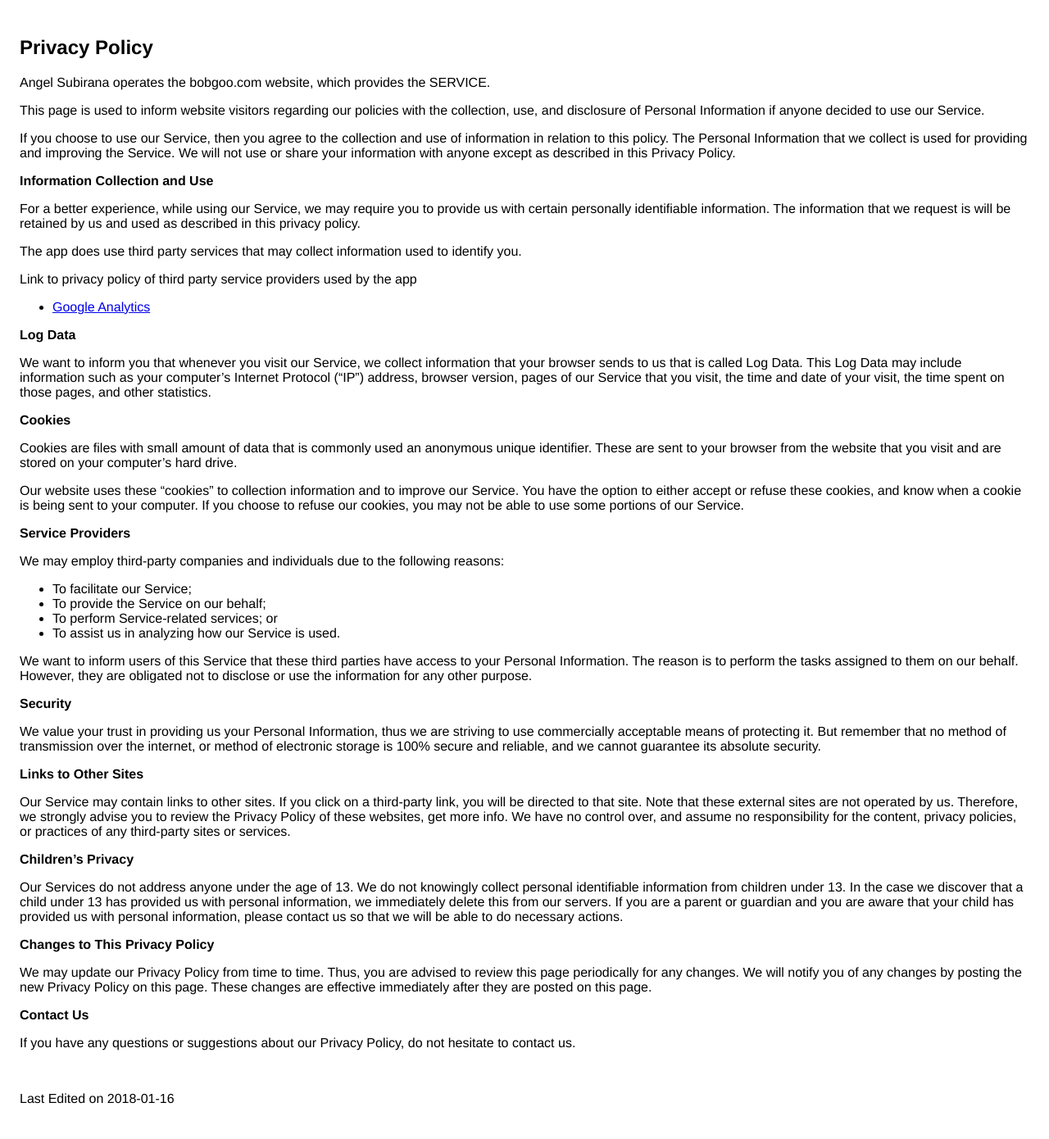
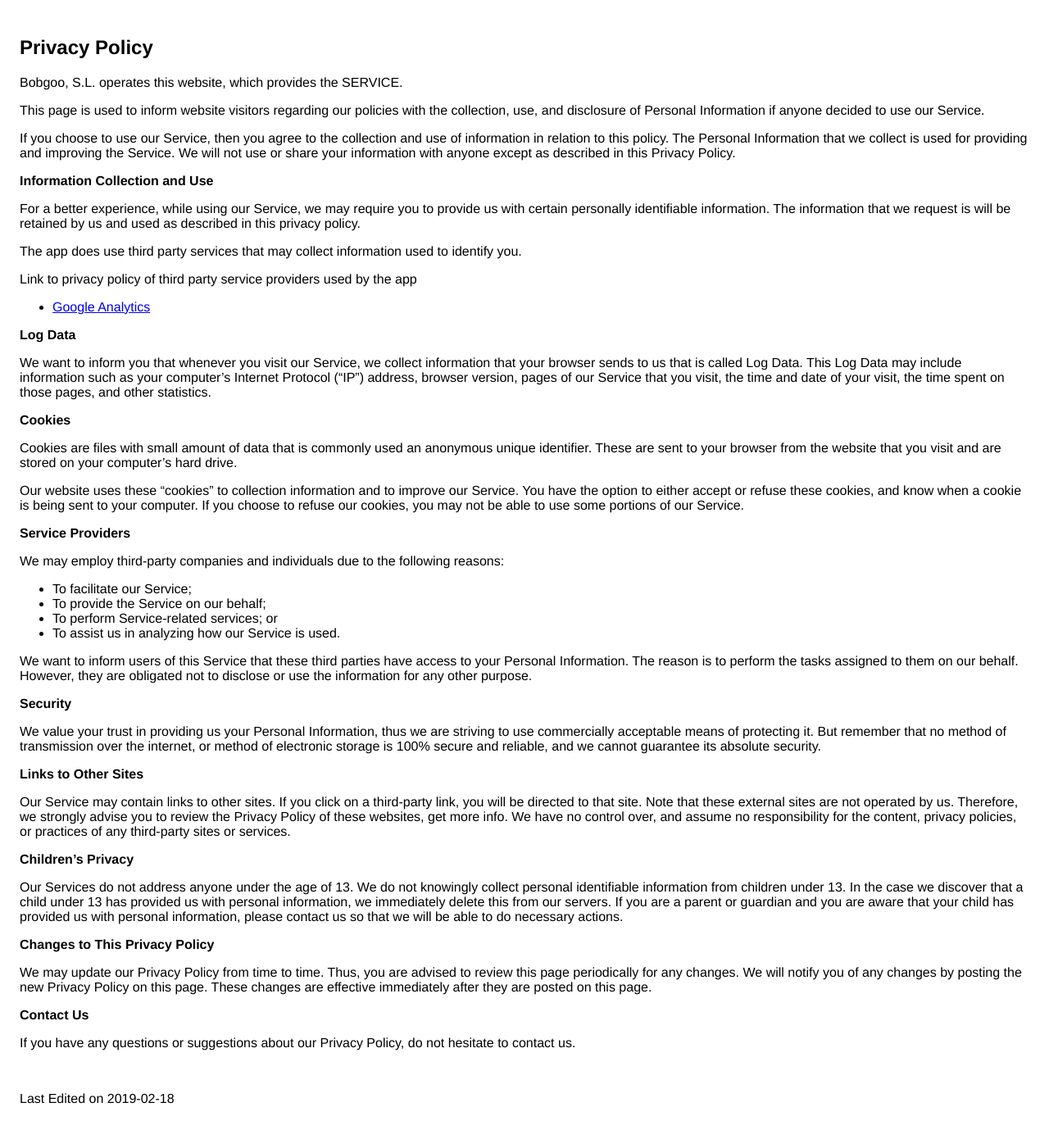
Before and after one commit to angelsubirana/bobgoo, a Jekyll site: the page privacy.html, which Jekyll copies as it is, in a window 1280 px wide. Shown: the whole page at 82% size. Built offline with Jekyll 4.4.1, drawn with Linux system fonts in a browser that asks for light colours.

Commit message:
no message

```diff
--- a/privacy.html
+++ b/privacy.html
@@ -1,4 +1,4 @@
-<!DOCTYPE html><html> <head> <meta charset="utf-8"> <meta name="viewport" content="width=device-width"> <title>Privacy Policy</title> <style>body{font-family: "Helvetica Neue", Helvetica, Arial, sans-serif; padding:1em;}</style></head> <body><h2>Privacy Policy</h2> <p> Angel Subirana operates the bobgoo.com website, which provides the SERVICE.
+<!DOCTYPE html><html> <head> <meta charset="utf-8"> <meta name="viewport" content="width=device-width"> <title>Privacy Policy</title> <style>body{font-family: "Helvetica Neue", Helvetica, Arial, sans-serif; padding:1em;}</style></head> <body><h2>Privacy Policy</h2> <p> Bobgoo, S.L. operates this website, which provides the SERVICE.
                   </p> <p>This page is used to inform website visitors regarding our policies with the collection, use, and
                     disclosure of Personal Information if anyone decided to use our Service.
                   </p> <p>If you choose to use our Service, then you agree to the collection and use of information in relation
@@ -39,4 +39,4 @@
                     this page.
                   </p>
                   <p><strong>Contact Us</strong></p>
-                  <p>If you have any questions or suggestions about our Privacy Policy, do not hesitate to contact us.</p> <br><p>Last Edited on 2018-01-16</p></body></html>
+                  <p>If you have any questions or suggestions about our Privacy Policy, do not hesitate to contact us.</p> <br><p>Last Edited on 2019-02-18</p></body></html>
```
